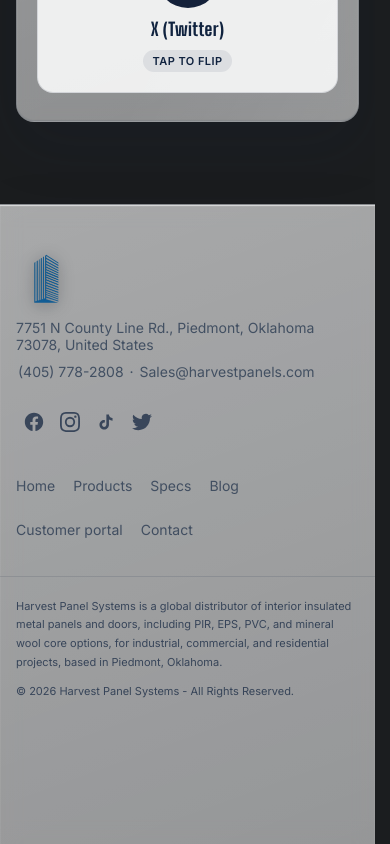
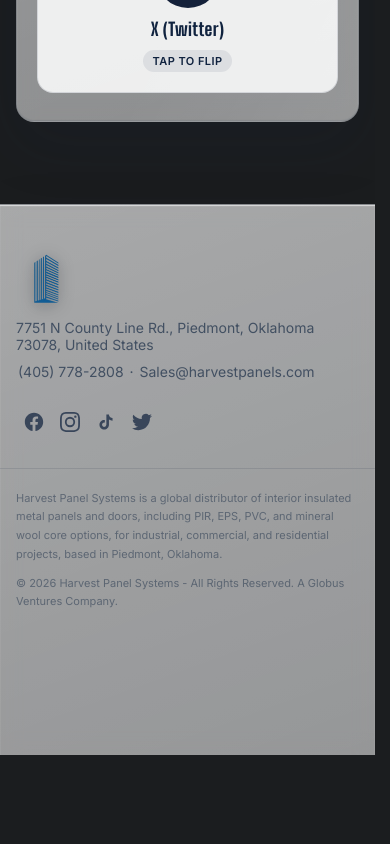
Before and after one commit to Harvestpanels/Harvest-Panel-Systems-frontend, a React (Vite) app: page /blog in a window 390 px wide. Shown: the part 7051-7895 px from the top of the page. After the commit the page ends 7806 px from the top, so only its background shows below. Built offline with nearby package versions, Linux system fonts and the light colour scheme.

Commit message:
update responsive screen

```diff
--- a/src/components/Footer.css
+++ b/src/components/Footer.css
@@ -61,21 +61,6 @@
 .hp-footer__social a[aria-label="TikTok"]:hover { color: #000000; }
 .hp-footer__social a[aria-label="X (formerly Twitter)"]:hover { color: #5cc3f7; }
 
-/* Page links row — same size/colour/hover as the footer's contact links. */
-.hp-footer__pages {
-  max-width: 1180px;
-  margin: 20px auto 0;
-  padding: 0 32px;
-  display: flex;
-  flex-wrap: wrap;
-  gap: 6px 20px;
-  font-size: 14px;
-  color: rgba(var(--hp-navy-rgb), 0.65);
-}
-
-.hp-footer__pages a { transition: color 0.2s ease; }
-.hp-footer__pages a:hover { color: var(--hp-accent); }
-
 .hp-footer__legal {
   max-width: 1180px;
   margin: 24px auto 0;
@@ -83,9 +68,7 @@
   border-top: 1px solid rgba(var(--hp-navy-rgb), 0.12);
   font-size: 12px;
   line-height: 1.7;
-  /* 0.72, up from 0.45 (~3:1) — clears 4.5:1 against the light frosted
-     footer for this small text. */
-  color: rgba(var(--hp-navy-rgb), 0.72);
+  color: rgba(var(--hp-navy-rgb), 0.45);
 }
 
 .hp-footer__legal p {
@@ -102,15 +85,11 @@
 @media (max-width: 1024px) {
   .hp-footer__inner { padding: 0 24px; gap: 20px; }
   .hp-footer__legal { padding: 20px 24px 0; }
-  .hp-footer__pages { padding: 0 24px; }
 }
 
 @media (max-width: 640px) {
   .hp-footer__inner { padding: 0 16px; flex-direction: column; align-items: flex-start; gap: 20px; }
   .hp-footer__legal { padding: 20px 16px 0; font-size: 11px; }
-  .hp-footer__pages { padding: 0 16px; gap: 0 18px; }
-  /* 44px-tall tap rows on phones without changing the text itself. */
-  .hp-footer__pages a { display: inline-flex; align-items: center; min-height: 44px; }
   .hp-footer__social { flex-wrap: wrap; gap: 14px; }
   /* Bottom padding absorbs the chat widget's clearance (used to be a bare
      `body` padding-bottom — see App.css) directly into the footer's own
--- a/src/components/Footer.jsx
+++ b/src/components/Footer.jsx
@@ -1,18 +1,6 @@
-import { Link } from "react-router-dom";
 import "./Footer.css";
 import { CONTACT } from "../data/site";
 import { scrollToTop } from "../utils/scroll";
-
-// Compact site map — mainly for phones, where the nav collapses behind the
-// menu button and the footer is where a visitor lands after scrolling.
-const PAGE_LINKS = [
-  { label: "Home", to: "/" },
-  { label: "Products", to: "/products" },
-  { label: "Specs", to: "/specs" },
-  { label: "Blog", to: "/blog" },
-  { label: "Customer portal", to: "/portal/login" },
-  { label: "Contact", to: "/#contact" },
-];
 
 const CURRENT_YEAR = new Date().getFullYear();
 
@@ -45,16 +33,11 @@ export default function Footer({ logo }) {
           </a>
         </div>
       </div>
-      <nav className="hp-footer__pages" aria-label="Footer">
-        {PAGE_LINKS.map((l) => (
-          <Link key={l.to} to={l.to}>{l.label}</Link>
-        ))}
-      </nav>
       <div className="hp-footer__legal">
         <p>
           Harvest Panel Systems is a global distributor of interior insulated metal panels and doors, including PIR, EPS, PVC, and mineral wool core options, for industrial, commercial, and residential projects, based in Piedmont, Oklahoma.
         </p>
-        <p>&copy; {CURRENT_YEAR} Harvest Panel Systems - All Rights Reserved.</p>
+        <p>&copy; {CURRENT_YEAR} Harvest Panel Systems - All Rights Reserved. A Globus Ventures Company.</p>
       </div>
     </footer>
   );
```
